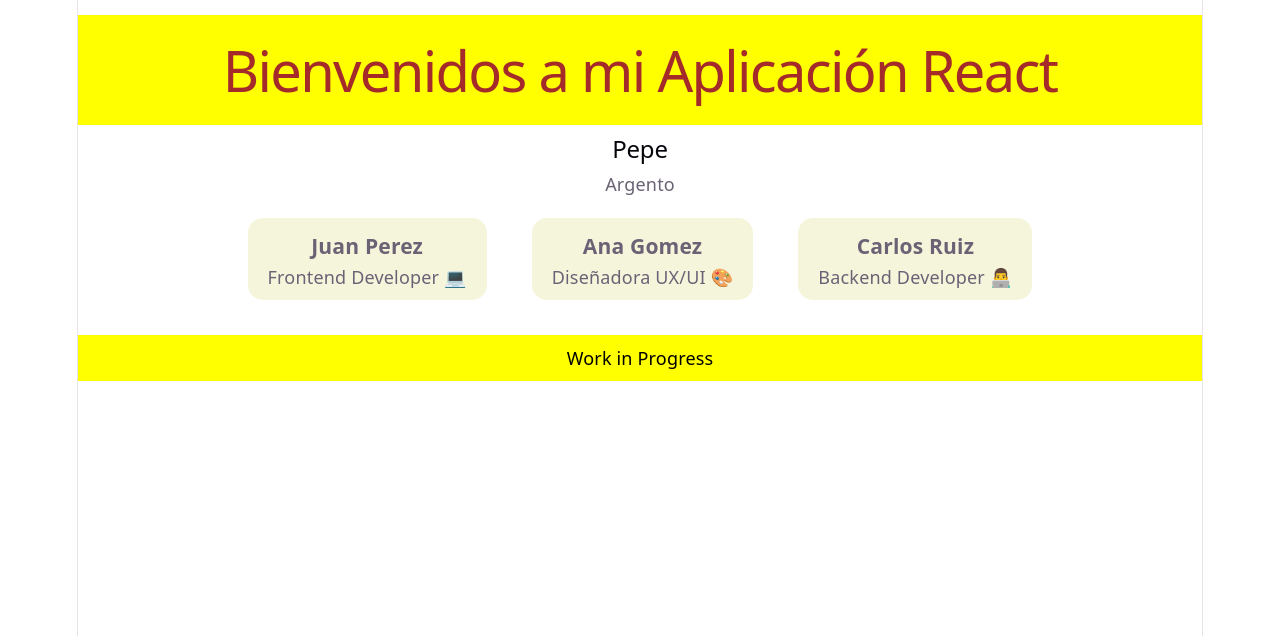
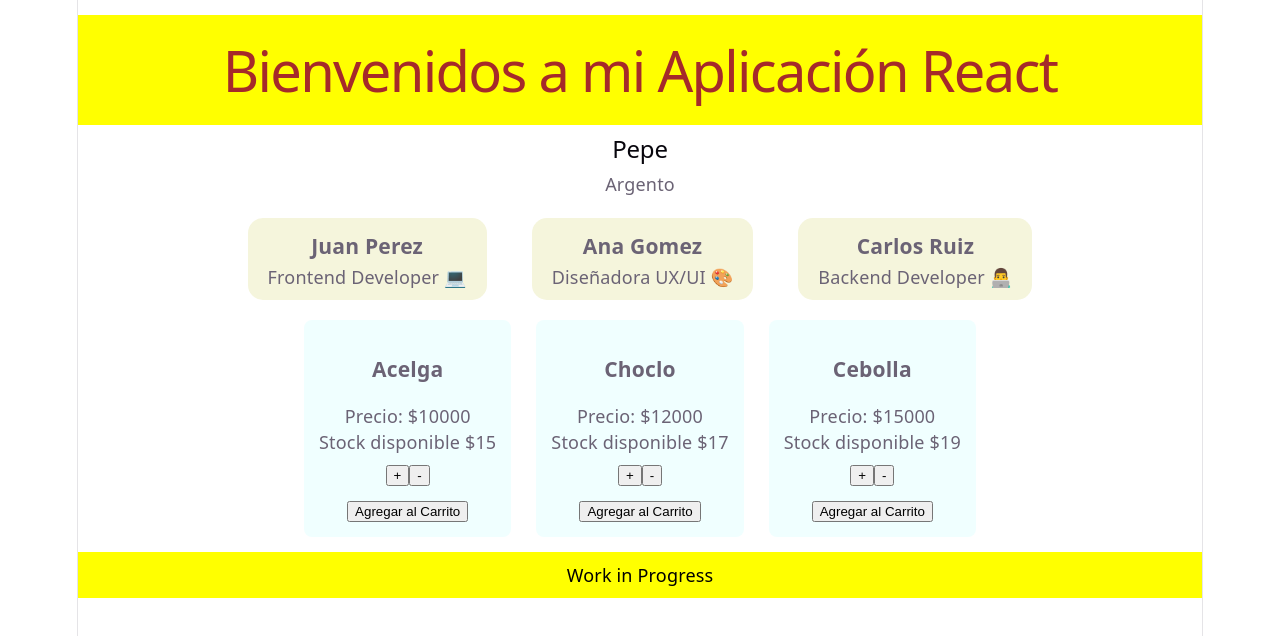
Before and after one commit to Coco-company/TP-FINAL-REACT, a React (Vite) app in the folder TiendaReact/: page / in a window 1280 px wide. Shown: the top 636 px of the page. Built offline with nearby package versions, Linux system fonts and the light colour scheme.

Commit message:
useState

```diff
--- a/TiendaReact/src/App.jsx
+++ b/TiendaReact/src/App.jsx
@@ -2,6 +2,8 @@ import './App.css'
 import Asistentes from "./componentes/Asistentes/Asistentes.jsx";
 import Perfil from "./componentes/Perfil/Perfil.jsx";
 import Layout from "./componentes/Layout/Layout.jsx";
+import ItemContainer from "./componentes/item/ItemContainer.jsx";
+import ItemList from './componentes/item/ItemList.jsx';
 
 const asistentes = [
   {nombre: 'Juan Perez', tareas: 'Frontend Developer', emoji: '💻'},
@@ -15,6 +17,9 @@ function App() {
     <Layout>
       <Perfil/>
       <Asistentes asistProp={asistentes}/>
+      <ItemContainer>
+        <ItemList/>
+      </ItemContainer>
     </Layout>
   );
 }
--- /dev/null
+++ b/TiendaReact/src/componentes/item/Item.jsx
@@ -0,0 +1,32 @@
+import {useState} from 'react';
+
+function Item({id, nombre, precio, stock}){
+    const [cantidad, setCantidad] = useState(0);
+
+    const incrementar = () => {
+        if(cantidad < stock){setCantidad(cantidad+1); }
+    };
+    const decrementar = () => {
+        if(cantidad < stock){setCantidad(cantidad-1); }
+    };
+
+    const agregarAlCarrito = () => {
+    alert(`Agregaste ${cantidad} unidades de ${nombre} al carrito.`);
+    }
+
+    return (
+        <div key={id} style={{ border:'1px solic #ccc', padding: '15px', borderRadius: '8px', textAlign: 'center', backgroundColor:'azure' }}>
+            <h3>{nombre}</h3>
+            <p>Precio: ${precio}</p>
+            <p>Stock disponible ${stock}</p>
+            <div style={{ display:'flex', alignItems: 'center', justifyContent: 'center', margin:'10px 0'  }}>
+                <button onClick={incrementar} >+</button>
+                <button onClick={decrementar} >-</button>
+            </div>
+            <button onClick={agregarAlCarrito} >Agregar al Carrito</button>
+        </div>
+
+    )
+}
+
+export default Item;
--- /dev/null
+++ b/TiendaReact/src/componentes/item/ItemContainer.jsx
@@ -0,0 +1,21 @@
+import ItemList from '../item/ItemList.jsx';
+
+function ItemContainer() {  // Children = Elementos hijos. Llama a los componentes contenidos dentro del elemento HTML
+
+    const objItems = [
+        {id: '123', nombre: 'Acelga', precio: 10000, stock: 15},
+        {id: '234', nombre: 'Choclo', precio: 12000, stock: 17},
+        {id: '345', nombre: 'Cebolla', precio: 15000, stock: 19},
+    ];
+
+    const estilo = {
+        border: "1px solid #ccc",
+        padding: "16px",
+        margin: "16px 200px",
+        backgroundColor: "teal",
+    };
+
+    return <ItemList style={estilo} objItems={objItems} />;
+}
+
+export default ItemContainer;
--- /dev/null
+++ b/TiendaReact/src/componentes/item/ItemList.jsx
@@ -0,0 +1,18 @@
+import Item from "../item/Item.jsx";
+
+function ItemList({objItems}){
+    return(
+        <div style={{
+            display: 'flex',
+            gap: '25px',
+            justifyContent: 'center'
+        }}>
+            {objItems.map((item) => (
+                <Item key={item.id} {...item}/>
+            ))}
+
+        </div>
+    )
+}
+
+export default ItemList;
```
